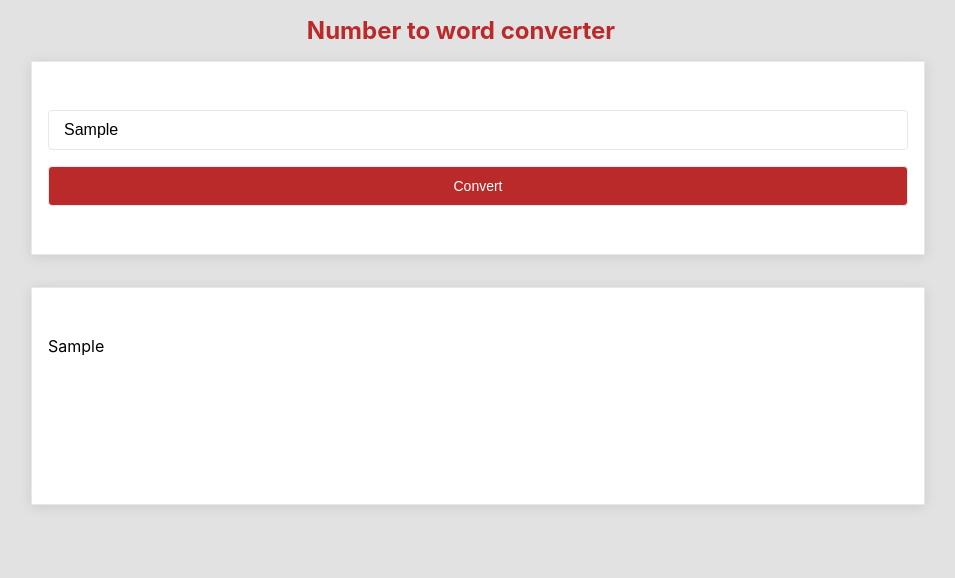
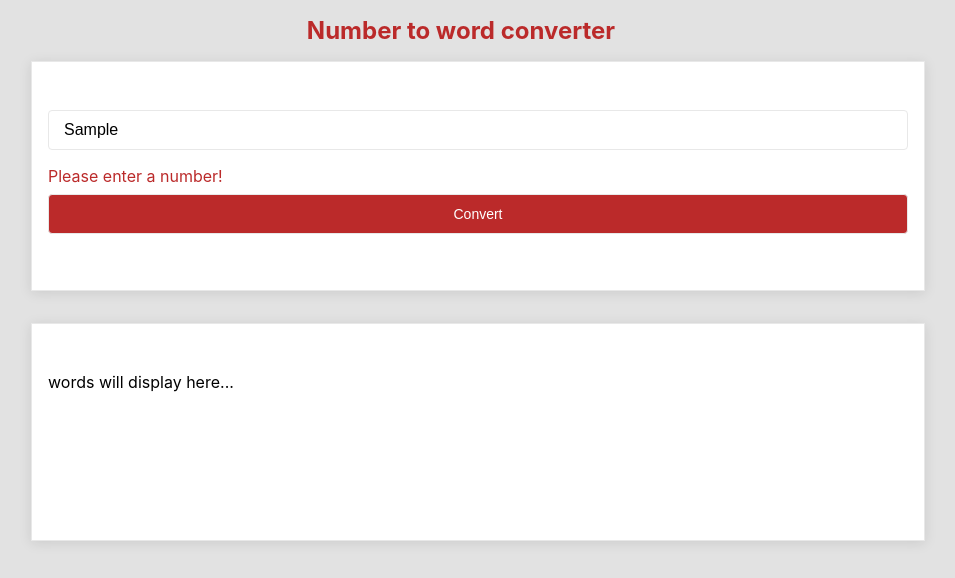
Before and after one commit to mumer271992/number-to-word, a React (Create React App) app: page / in a window 1280 px wide. Both pictures are taken after typing "Sample" into the empty fields and a click on the button "Convert". Shown: the top 578 px of the page, without its empty margins (179-1134 px from the left). Built offline with nearby package versions, Linux system fonts and the light colour scheme.

Commit message:
Form validation applied

```diff
--- a/src/App.js
+++ b/src/App.js
@@ -1,16 +1,38 @@
 import React, { useState } from 'react';
 import './App.scss';
+import { validate } from './FormValidation';
 
 function App() {
-  const [state, setState] = useState({});
+  const [state, setState] = useState({
+    digit: '',
+    result: 'words will display here...'
+  });
+
+  const validate = value => {
+    const regex = /^\d+$/;
+    if (!value) {
+      setState({ ...state, error: 'Please enter a number!' });
+      return false;
+    } else if (!regex.test(value)) {
+      setState({ ...state, error: 'Only numbers are allowed!' });
+      return false;
+    }
+    return true;
+  };
 
   const changeHandler = ({ target }) => {
     const { name, value } = target;
-    setState({ ...state, [name]: value });
+    if (!validate(value)) {
+      return;
+    }
+    setState({ ...state, [name]: value, error: '' });
   };
 
   const submit = e => {
     e.preventDefault();
+    if (!validate(state.digit)) {
+      return;
+    }
     setState({ ...state, result: state.digit });
   };
 
@@ -21,9 +43,12 @@ function App() {
         <div>
           <input
             name="digit"
-            placeholder="Enter the number here..."
+            placeholder="Number (digits) goes here..."
             onChange={changeHandler}
           />
+          {state.error && state.error !== '' && (
+            <span className="error">{state.error}</span>
+          )}
         </div>
         <button type="submit">Convert</button>
       </form>
--- a/src/App.scss
+++ b/src/App.scss
@@ -22,7 +22,9 @@ body {
     padding: 3rem 1rem;
     margin-bottom: 2rem;
     box-shadow: 0 2px 12px 0 rgba(0, 0, 0, 0.1);
-
+    .error {
+      color: $primary;
+    }
     input {
       width: 100%;
       box-sizing: border-box;
@@ -54,7 +56,7 @@ body {
       text-align: center;
       box-sizing: border-box;
       outline: none;
-      margin: 0;
+      margin: 0.5rem 0;
       transition: 0.1s;
       font-weight: 500;
       padding: 12px 20px;
```
